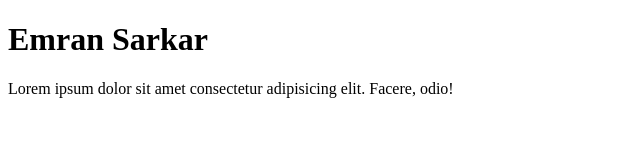
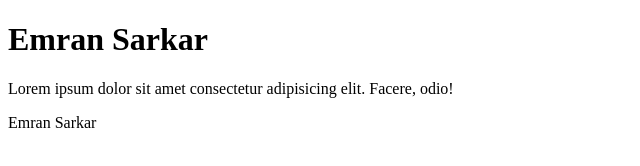
Before and after one commit to emran908/first-project, a plain HTML site: page index.html in a window 1280 px wide. Shown: the whole page, without its empty margins (0-640 px from the left). Drawn offline with Linux system fonts and the light colour scheme.

Commit message:
Update index.html

```diff
--- a/index.html
+++ b/index.html
@@ -8,5 +8,6 @@
 <body>
     <h1>Emran Sarkar</h1>
     <p>Lorem ipsum dolor sit amet consectetur adipisicing elit. Facere, odio!</p>
+    <p> Emran Sarkar</p>
 </body>
 </html>
```
